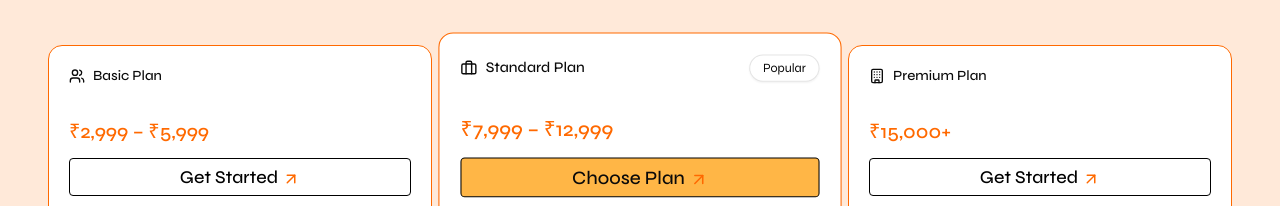
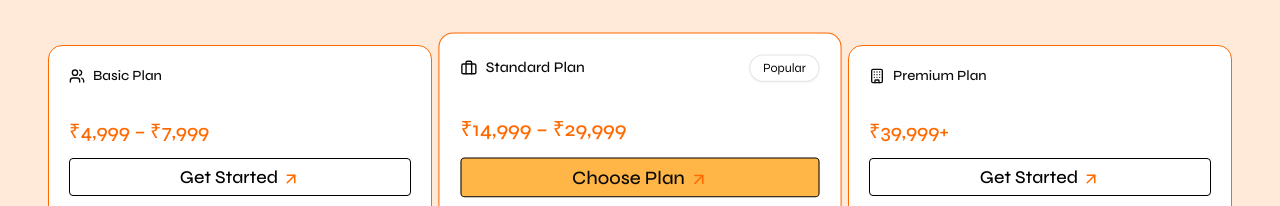
Before and after one commit to gauravkr-dev/gaurav-portfolio, a Next.js app: page / in a window 1280 px wide. Shown: the part 5264-5470 px from the top of the page. Built offline with nearby package versions, Linux system fonts and the light colour scheme.

Commit message:
Just change the price of services

```diff
--- a/app/_components/PricingSection.tsx
+++ b/app/_components/PricingSection.tsx
@@ -122,7 +122,7 @@ const plans = [
         ),
         description: "Perfect for simple websites",
         name: "Basic Plan",
-        price: "₹2,999 – ₹5,999",
+        price: "₹4,999 – ₹7,999",
         features: [
             "Simple Static Website",
             "Responsive Design (Mobile Friendly)",
@@ -140,7 +140,7 @@ const plans = [
         description: "Best for growing businesses",
         name: "Standard Plan",
         badge: "Popular",
-        price: "₹7,999 – ₹12,999",
+        price: "₹14,999 – ₹29,999",
         features: [
             "Full-Stack Web Application",
             "Frontend + Backend Development",
@@ -159,7 +159,7 @@ const plans = [
         ),
         name: "Premium Plan",
         description: "For advanced and scalable projects",
-        price: "₹15,000+",
+        price: "₹39,999+",
         features: [
             "Everything in Standard Plan",
             "Fully Custom & Scalable Solution",
```
